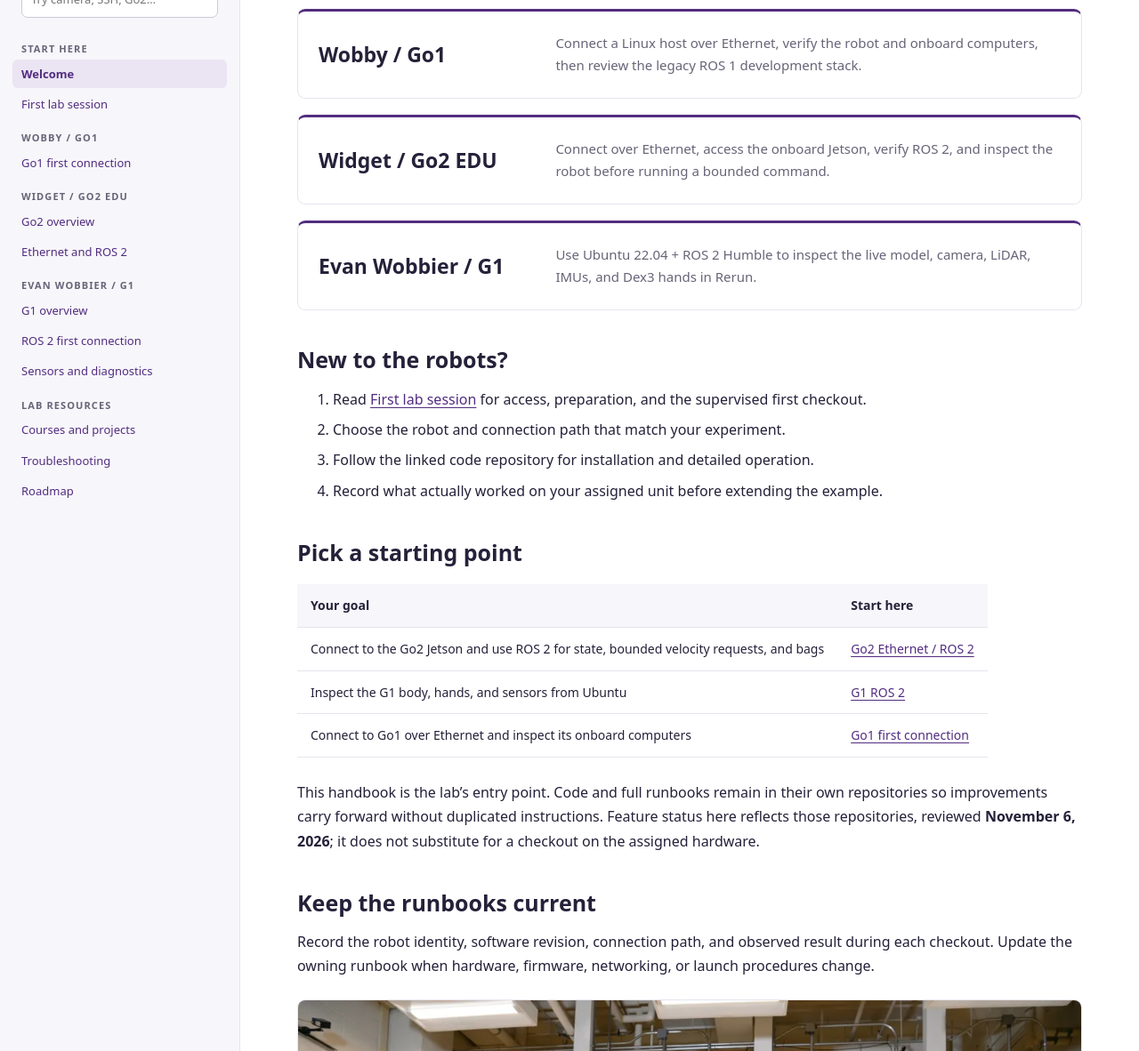
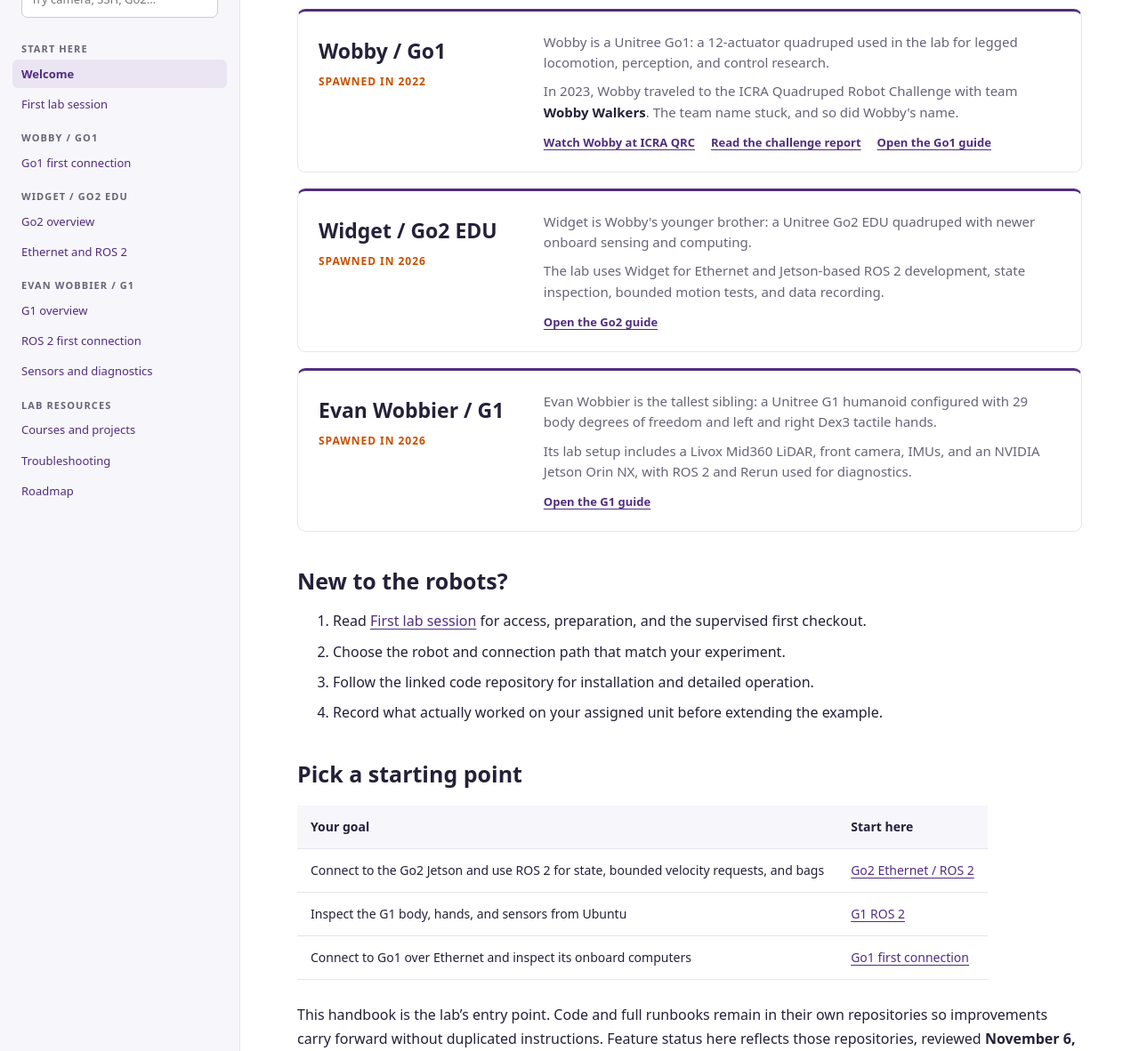
Before and after one commit to DyCo-AI/lab-robots, a Jekyll site: the page built from docs/index.md, in a window 1280 px wide and 1400 px high, scrolled down 308 px. Shown: the part 218-1400 px from the top of the window at 89% size. Built offline with Jekyll 4.4.1, drawn with Linux system fonts in a browser that asks for light colours.

Commit message:
Add robot profiles to welcome page

```diff
--- a/docs/_config.yml
+++ b/docs/_config.yml
@@ -2,7 +2,7 @@ title: DyCo-AI Lab Robots
 description: Robot onboarding and development guides for the DyCo-AI Lab at Clemson University.
 url: https://dyco-ai.github.io
 baseurl: /lab-robots
-asset_version: "2026-11-06-3"
+asset_version: "2026-11-06-4"
 markdown: kramdown
 highlighter: rouge
 kramdown:
--- a/docs/index.md
+++ b/docs/index.md
@@ -19,9 +19,39 @@ description: "Choose a robot and find its connection, sensor, and development gu
 </div>
 
 <div class="cards robot-cards">
-  <a class="card" href="{{ '/go1/' | relative_url }}"><strong>Wobby / Go1</strong><span>Connect a Linux host over Ethernet, verify the robot and onboard computers, then review the legacy ROS 1 development stack.</span></a>
-  <a class="card" href="{{ '/go2/' | relative_url }}"><strong>Widget / Go2 EDU</strong><span>Connect over Ethernet, access the onboard Jetson, verify ROS 2, and inspect the robot before running a bounded command.</span></a>
-  <a class="card" href="{{ '/g1/' | relative_url }}"><strong>Evan Wobbier / G1</strong><span>Use Ubuntu 22.04 + ROS 2 Humble to inspect the live model, camera, LiDAR, IMUs, and Dex3 hands in Rerun.</span></a>
+  <article class="card robot-card">
+    <div class="robot-card-heading">
+      <a href="{{ '/go1/' | relative_url }}"><strong>Wobby / Go1</strong></a>
+      <span class="robot-spawned">Spawned in 2022</span>
+    </div>
+    <div class="robot-card-copy">
+      <p>Wobby is a Unitree Go1: a 12-actuator quadruped used in the lab for legged locomotion, perception, and control research.</p>
+      <p>In 2023, Wobby traveled to the ICRA Quadruped Robot Challenge with team <strong>Wobby Walkers</strong>. The team name stuck, and so did Wobby's name.</p>
+      <p class="robot-links"><a href="https://www.youtube.com/watch?v=Vqp2fmUyKt8&amp;list=PLhkxi2e2mJdc00o857554Solq4MgaqwZN&amp;index=6">Watch Wobby at ICRA QRC</a><a href="https://ieeexplore.ieee.org/document/10255505">Read the challenge report</a><a href="{{ '/go1/' | relative_url }}">Open the Go1 guide</a></p>
+    </div>
+  </article>
+  <article class="card robot-card">
+    <div class="robot-card-heading">
+      <a href="{{ '/go2/' | relative_url }}"><strong>Widget / Go2 EDU</strong></a>
+      <span class="robot-spawned">Spawned in 2026</span>
+    </div>
+    <div class="robot-card-copy">
+      <p>Widget is Wobby's younger brother: a Unitree Go2 EDU quadruped with newer onboard sensing and computing.</p>
+      <p>The lab uses Widget for Ethernet and Jetson-based ROS 2 development, state inspection, bounded motion tests, and data recording.</p>
+      <p class="robot-links"><a href="{{ '/go2/' | relative_url }}">Open the Go2 guide</a></p>
+    </div>
+  </article>
+  <article class="card robot-card">
+    <div class="robot-card-heading">
+      <a href="{{ '/g1/' | relative_url }}"><strong>Evan Wobbier / G1</strong></a>
+      <span class="robot-spawned">Spawned in 2026</span>
+    </div>
+    <div class="robot-card-copy">
+      <p>Evan Wobbier is the tallest sibling: a Unitree G1 humanoid configured with 29 body degrees of freedom and left and right Dex3 tactile hands.</p>
+      <p>Its lab setup includes a Livox Mid360 LiDAR, front camera, IMUs, and an NVIDIA Jetson Orin NX, with ROS 2 and Rerun used for diagnostics.</p>
+      <p class="robot-links"><a href="{{ '/g1/' | relative_url }}">Open the G1 guide</a></p>
+    </div>
+  </article>
 </div>
 
 ## New to the robots?
```
Also changed, not shown: docs/assets/site.css.
